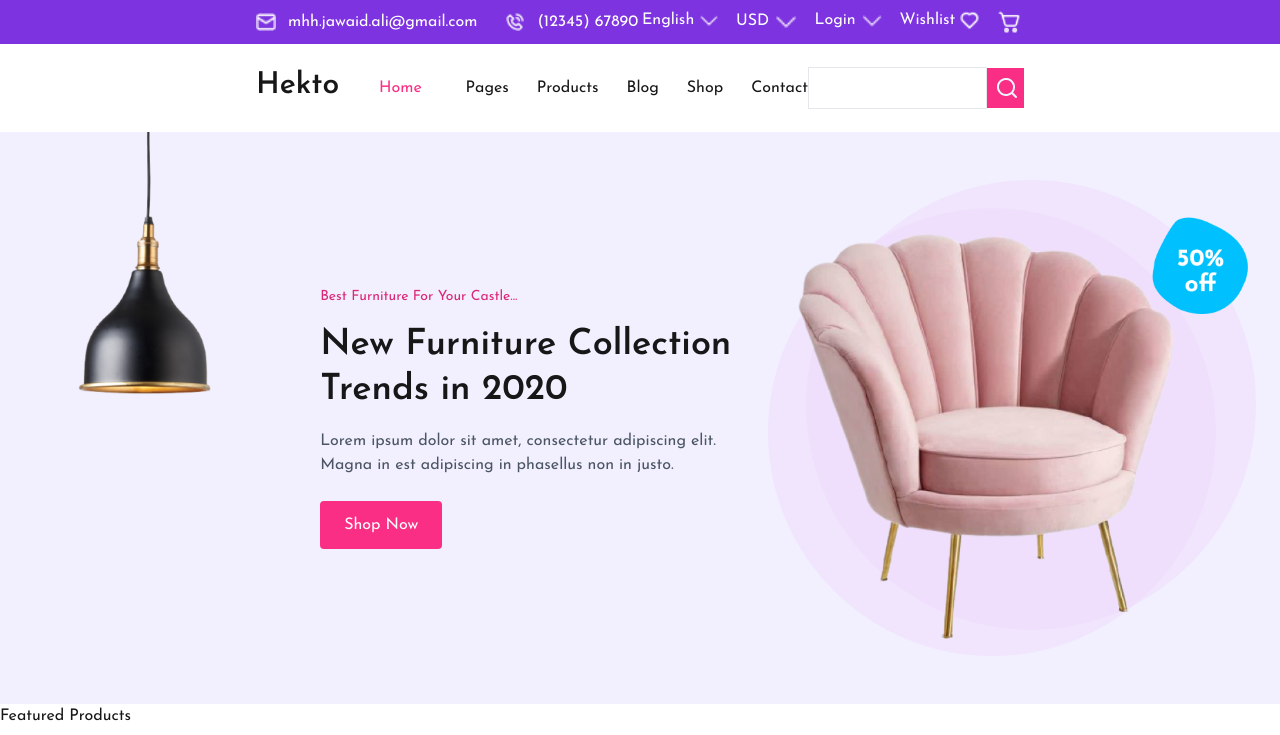
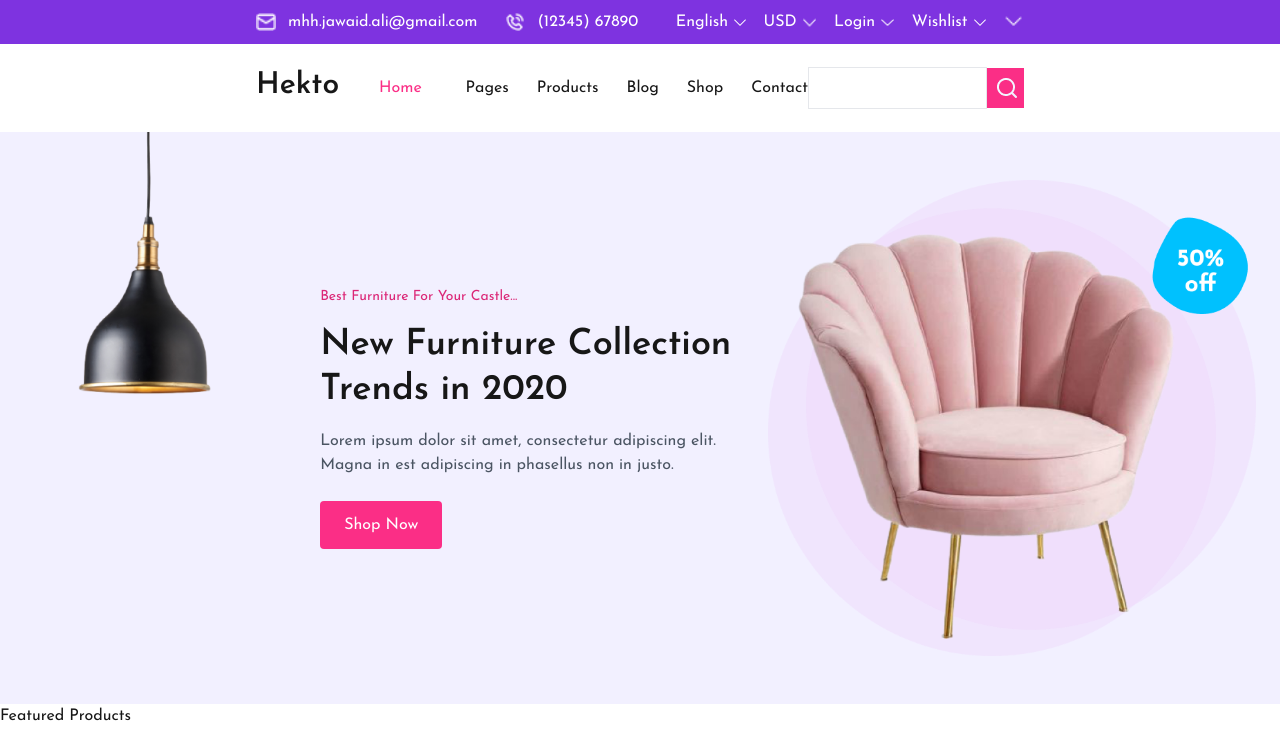
Before and after one commit to Bilalraza617/GIAIC-assignment, a Next.js app in the folder uiux_hackathon/: page / in a window 1280 px wide. Shown: the top 735 px of the page. Built offline with nearby package versions, Linux system fonts and the light colour scheme.

Commit message:
top heder fixes need to add icons tho

```diff
--- a/uiux_hackathon/src/components/TopHeader.tsx
+++ b/uiux_hackathon/src/components/TopHeader.tsx
@@ -20,30 +20,30 @@ const TopHeader = () => {
           <li>
             <Link href="#" className="flex items-center gap-1">
               English
-              <Image src="/arrow.png" width={40} height={40} alt="img" />
+              <Image src="/arrow.png" width={500} height={500} alt="img" className="w-6 object-cover" />
             </Link>
           </li>
           <li>
             <Link href="#" className="flex items-center gap-1">
               USD
-              <Image src="/arrow.png" width={40} height={40} alt="img" />
+              <Image src="/arrow.png" width={500} height={500} alt="img" className="w-6 object-cover" />
             </Link>
           </li>
           <li>
             <Link href="#" className="flex items-center gap-1">
               Login
-              <Image src="/arrow.png" width={40} height={40} alt="img" />
+              <Image src="/arrow.png" width={500} height={500} alt="img" className="w-6 object-cover" />
             </Link>
           </li>
           <li>
             <Link href="#" className="flex items-center gap-1">
               Wishlist
-              <Image src="/heart.png" width={40} height={40} alt="img" />
+              <Image src="/arrow.png" width={500} height={500} alt="img" className="w-6 object-cover" />
             </Link>
           </li>
           <li>
             <Link href="#" className="flex items-center gap-3">
-              <Image src="/card.png" width={34} height={34} alt="img" />
+              <Image src="/arrow.png" width={500} height={500} alt="img" className="w-6 object-cover" />
             </Link>
           </li>
         </ul>
```
